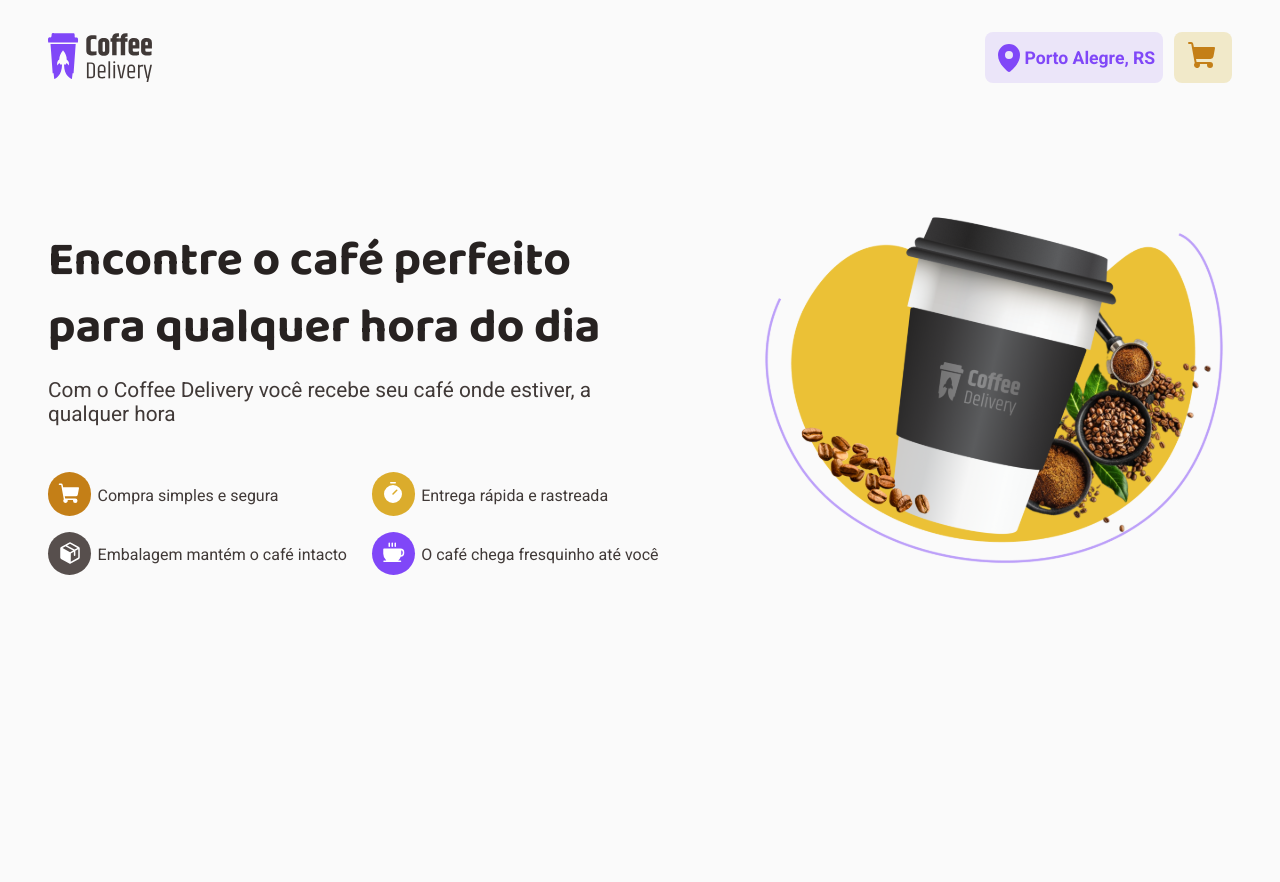
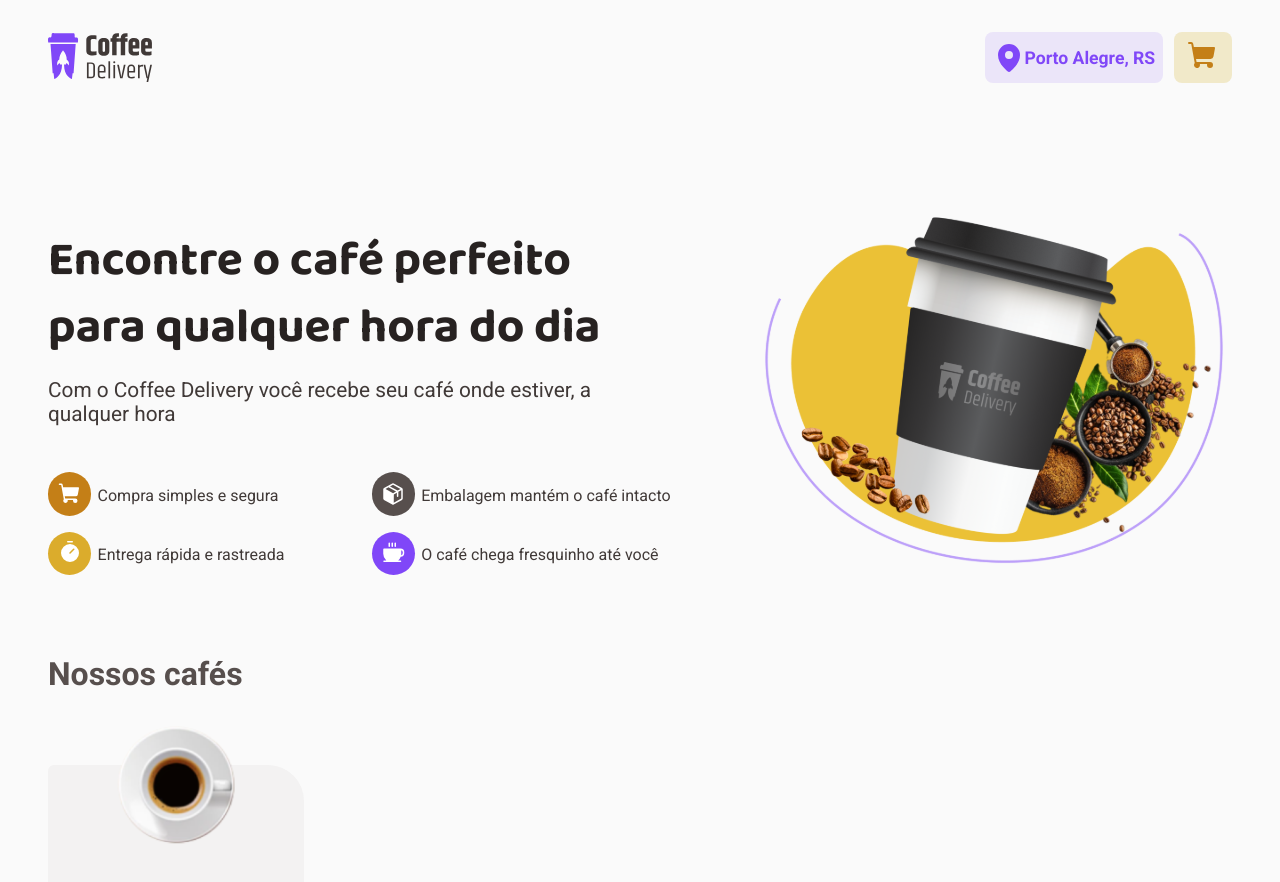
Before and after one commit to Rogerio-17/coffe-delivery, a React (Vite) app: page / in a window 1280 px wide. Shown: the top 882 px of the page. Before the commit the page ends 800 px from the top, so only its background shows below. Built offline with nearby package versions, Linux system fonts and the light colour scheme.

Commit message:
dando inicio ao componente de coffedetails

```diff
--- /dev/null
+++ b/src/Pages/Home/components/CoffeWithDetails/index.tsx
@@ -0,0 +1,10 @@
+import { ContainerCoffe } from "./style";
+import  coffe1  from '../../../../assets/CoffeOne.svg';
+
+export function CoffeWithDetails() {
+    return(
+        <ContainerCoffe>
+            <img src={coffe1} />
+        </ContainerCoffe>
+    )
+}
--- /dev/null
+++ b/src/Pages/Home/components/CoffeWithDetails/style.ts
@@ -0,0 +1,27 @@
+import styled from "styled-components";
+
+export const AllCoffes = styled.main`
+
+h2 {
+    margin-top: 5rem;
+    margin-bottom: 4.5rem;
+    font-size: 2rem;
+}
+`
+
+export const ContainerCoffe = styled.div`
+width: 16rem;
+height: 19.375rem;
+background: ${props => props.theme["base-card-200"]};
+display: flex;
+justify-content: center;
+align-items: start;
+border-radius: 6px 36px ;
+
+img {
+    width: 7.5rem;
+    margin-top: -2.5rem;
+}
+
+
+`
--- a/src/Pages/Home/index.tsx
+++ b/src/Pages/Home/index.tsx
@@ -1,9 +1,18 @@
 import { Intro } from "../../components/Intro"
+import { CoffeContainer } from "./style"
+import { CoffeWithDetails } from "./components/CoffeWithDetails/index"
+import { AllCoffes } from "./components/CoffeWithDetails/style"
 
 export function Home() {
     return(
-        <div>
+        <AllCoffes>
             <Intro/>
-        </div>
+
+            <h2>Nossos cafés</h2>
+
+            <CoffeContainer>
+                <CoffeWithDetails></CoffeWithDetails>
+            </CoffeContainer>
+        </AllCoffes>
     )
 }
--- a/src/Pages/Home/style.ts
+++ b/src/Pages/Home/style.ts
@@ -0,0 +1,6 @@
+import styled from "styled-components";
+
+
+export const CoffeContainer = styled.div`
+
+`
--- /dev/null
+++ b/src/components/InfoWithIcon/index.tsx
@@ -0,0 +1,17 @@
+import { IntroDestaquesIncons } from "./style";
+import { ReactNode } from "react";
+
+
+interface InfoWithIconProps {
+     cor: "yellow-dark-800" | "yellow-500" | "base-text-700" | "purple-500",
+     content: string,
+     icon: ReactNode,
+}
+
+export function InfoWithIcon({ cor, content, icon}: InfoWithIconProps) {
+    return (
+        <>
+            <p><IntroDestaquesIncons cor={cor}>{icon}</IntroDestaquesIncons>{content}</p>
+        </>
+    )
+}
--- /dev/null
+++ b/src/components/InfoWithIcon/style.ts
@@ -0,0 +1,15 @@
+import styled from "styled-components"
+
+interface ColorsIcons {
+    cor: "yellow-dark-800" | "yellow-500" | "base-text-700" | "purple-500"
+}
+
+export const IntroDestaquesIncons = styled.span<ColorsIcons>`
+    background: ${props => props.theme[props.cor]};
+    display: flex;
+    color: ${props => props.theme.white};
+    align-items: center;
+    padding: 0.6rem;
+    border-radius: 50%;
+    margin-top: -0.2rem;
+`
--- a/src/components/Intro/index.tsx
+++ b/src/components/Intro/index.tsx
@@ -1,6 +1,8 @@
+
+import ImgCoffe from "../../assets/Coffedelivery.svg"
+import { IntroContainer, IntroDestaques, IntroInformacoesDoServico } from "./style"
 import { Coffee, Package, ShoppingCart, Timer } from "phosphor-react"
-import imgCoffe from "../../assets/Coffedelivery.svg"
-import { IntroContainer, IntroDestaques, IntroDestaquesIncons, IntroInformacoesDoServico } from "./style"
+import { InfoWithIcon } from "../InfoWithIcon"
 
 
 export function Intro() {
@@ -10,14 +12,14 @@ export function Intro() {
                 <h1>Encontre o café perfeito para qualquer hora do dia</h1>
                 <p>Com o Coffee Delivery você recebe seu café onde estiver, a qualquer hora</p>
                 <IntroDestaques>
-                    <p><IntroDestaquesIncons cor="yellow-dark-800"><ShoppingCart size={24} weight="fill"/></IntroDestaquesIncons> Compra simples e segura</p>
-                    <p><IntroDestaquesIncons cor="yellow-500"><Timer size={24} weight="fill"/></IntroDestaquesIncons>Entrega rápida e rastreada</p>
-                    <p><IntroDestaquesIncons cor="base-text-700"><Package size={24} weight="fill"/></IntroDestaquesIncons>Embalagem mantém o café intacto</p>
-                    <p><IntroDestaquesIncons cor="purple-500"><Coffee size={24} weight="fill"/></IntroDestaquesIncons>O café chega fresquinho até você</p>
+                    <InfoWithIcon cor="yellow-dark-800" content="Compra simples e segura" icon={<ShoppingCart weight="fill" size={24}/>}></InfoWithIcon>
+                    <InfoWithIcon cor="base-text-700" content="Embalagem mantém o café intacto" icon={<Package weight="fill" size={24}/>}></InfoWithIcon>
+                    <InfoWithIcon cor="yellow-500" content="Entrega rápida e rastreada" icon={<Timer weight="fill" size={24}/>}></InfoWithIcon>
+                    <InfoWithIcon cor="purple-500" content="O café chega fresquinho até você" icon={<Coffee weight="fill" size={24}/>}></InfoWithIcon>
                 </IntroDestaques>
             </IntroInformacoesDoServico>
             <div>
-                <img src={imgCoffe} />
+                <img src={ImgCoffe} />
             </div>
         </IntroContainer>
     )
--- a/src/components/Intro/style.ts
+++ b/src/components/Intro/style.ts
@@ -45,17 +45,3 @@ export const IntroDestaques = styled.div`
 
 
 `;
-
-interface ColorsIcons {
-    cor: "yellow-dark-800" | "yellow-500" | "base-text-700" | "purple-500"
-}
-
-export const IntroDestaquesIncons = styled.span<ColorsIcons>`
-    background: ${props => props.theme[props.cor]};
-    display: flex;
-    color: ${props => props.theme.white};
-    align-items: center;
-    padding: 0.6rem;
-    border-radius: 50%;
-    margin-top: -0.2rem;
-`
```
Also changed, not shown: src/assets/CoffeOne.svg (added).
